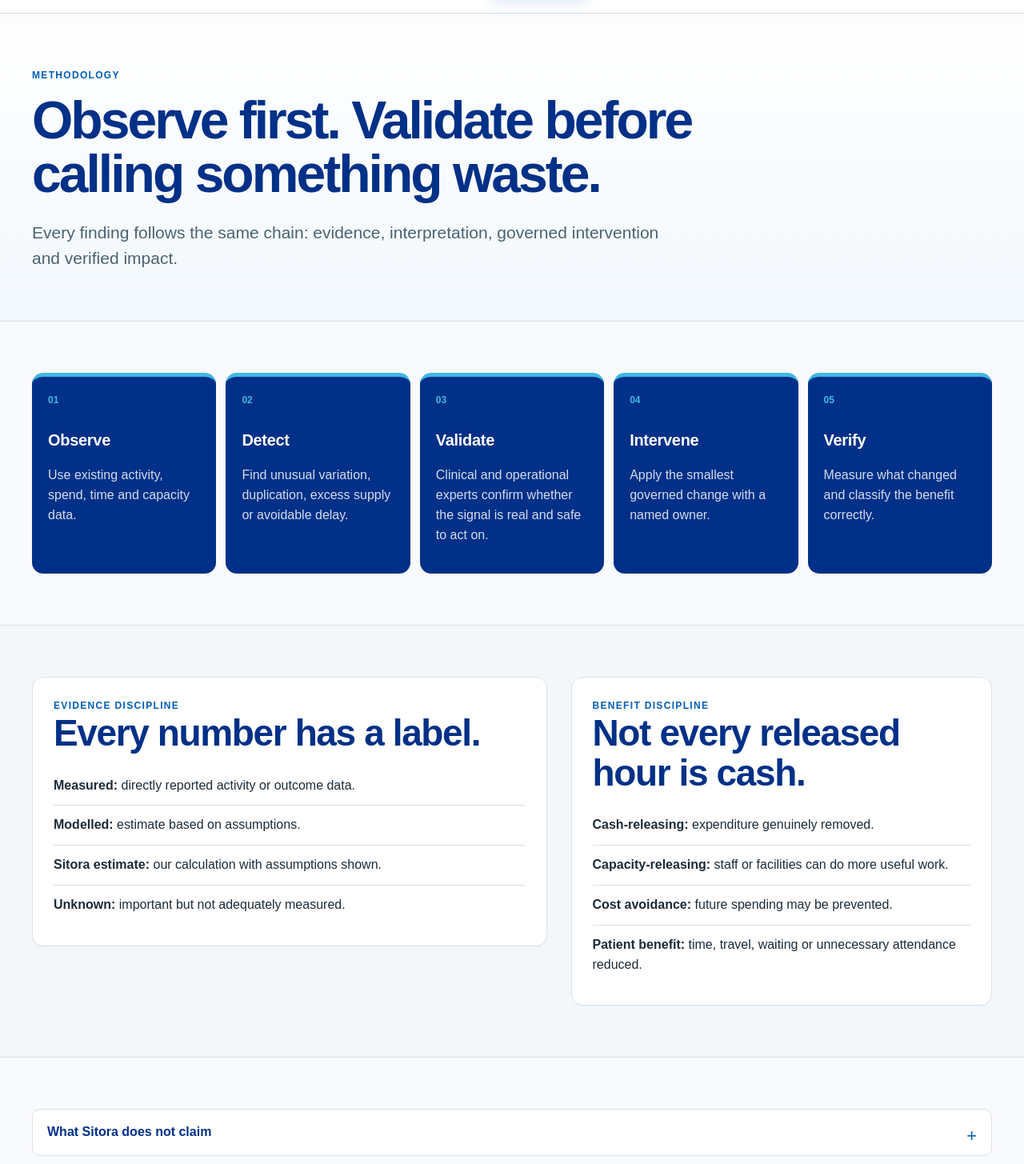
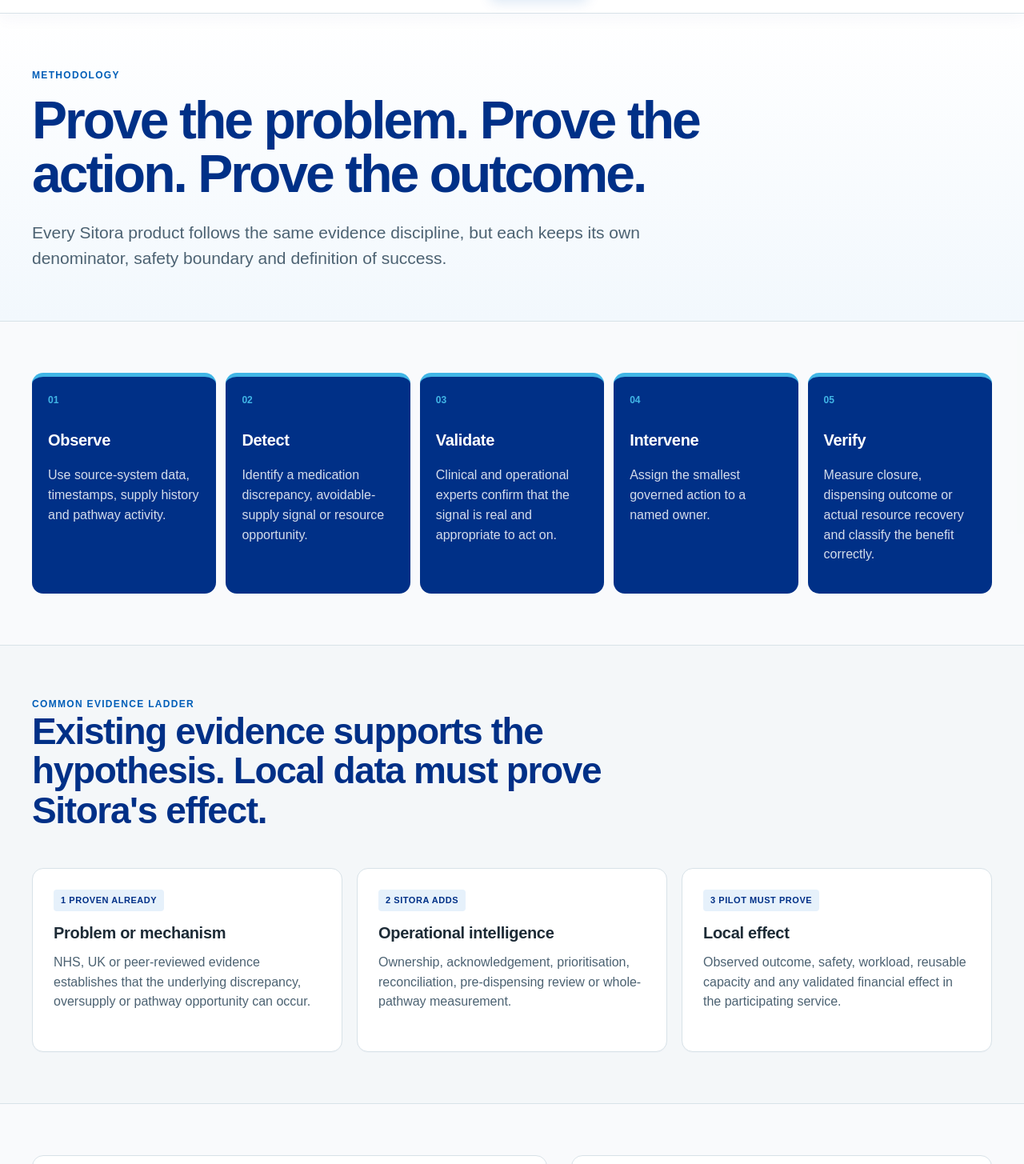
Before and after one commit to Nylon1/NHS, a Next.js app: page /methodology in a window 1280 px wide. Shown: the part 95-1550 px from the top of the page at 80% size. Built offline with nearby package versions, Linux system fonts and the light colour scheme.

Commit message:
Update methodology with three-product proof framework

```diff
--- a/app/methodology/page.tsx
+++ b/app/methodology/page.tsx
@@ -1,36 +1,7 @@
-export default function MethodologyPage() {
-  return (
-    <>
-      <section className="page-head">
-        <div className="shell">
-          <div className="eyebrow">Methodology</div>
-          <h1>Observe first. Validate before calling something waste.</h1>
-          <p className="lede">Every finding follows the same chain: evidence, interpretation, governed intervention and verified impact.</p>
-        </div>
-      </section>
-
-      <section className="section">
-        <div className="shell">
-          <div className="process">
-            {[
-              ["01", "Observe", "Use existing activity, spend, time and capacity data."],
-              ["02", "Detect", "Find unusual variation, duplication, excess supply or avoidable delay."],
-              ["03", "Validate", "Clinical and operational experts confirm whether the signal is real and safe to act on."],
-              ["04", "Intervene", "Apply the smallest governed change with a named owner."],
-              ["05", "Verify", "Measure what changed and classify the benefit correctly."]
-            ].map(([n, title, body]) => <div className="process-step" key={title}><span>{n}</span><h3>{title}</h3><p>{body}</p></div>)}
-          </div>
-        </div>
-      </section>
-
-      <section className="section">
-        <div className="shell two-col">
-          <article className="card"><div className="eyebrow">Evidence discipline</div><h2>Every number has a label.</h2><ul className="list-clean"><li><strong>Measured:</strong> directly reported activity or outcome data.</li><li><strong>Modelled:</strong> estimate based on assumptions.</li><li><strong>Sitora estimate:</strong> our calculation with assumptions shown.</li><li><strong>Unknown:</strong> important but not adequately measured.</li></ul></article>
-          <article className="card"><div className="eyebrow">Benefit discipline</div><h2>Not every released hour is cash.</h2><ul className="list-clean"><li><strong>Cash-releasing:</strong> expenditure genuinely removed.</li><li><strong>Capacity-releasing:</strong> staff or facilities can do more useful work.</li><li><strong>Cost avoidance:</strong> future spending may be prevented.</li><li><strong>Patient benefit:</strong> time, travel, waiting or unnecessary attendance reduced.</li></ul></article>
-        </div>
-      </section>
-
-      <section className="section"><div className="shell"><details className="reveal-panel"><summary>What Sitora does not claim</summary><div className="reveal-body"><p>We do not claim that the NHS wastes one single headline £ figure, that all released workforce time becomes cash, that every repeat prescription is unnecessary, or that remote care should replace face-to-face care. The purpose of the first stage is to measure the recoverable proportion accurately.</p></div></details></div></section>
-    </>
-  );
-}
+export default function MethodologyPage(){return <>
+<section className="page-head"><div className="shell"><div className="eyebrow">Methodology</div><h1>Prove the problem. Prove the action. Prove the outcome.</h1><p className="lede">Every Sitora product follows the same evidence discipline, but each keeps its own denominator, safety boundary and definition of success.</p></div></section>
+<section className="section"><div className="shell"><div className="process">{[["01","Observe","Use source-system data, timestamps, supply history and pathway activity."],["02","Detect","Identify a medication discrepancy, avoidable-supply signal or resource opportunity."],["03","Validate","Clinical and operational experts confirm that the signal is real and appropriate to act on."],["04","Intervene","Assign the smallest governed action to a named owner."],["05","Verify","Measure closure, dispensing outcome or actual resource recovery and classify the benefit correctly."]].map(([n,t,b])=><div className="process-step" key={t}><span>{n}</span><h3>{t}</h3><p>{b}</p></div>)}</div></div></section>
+<section className="section"><div className="shell"><div className="section-head"><div><div className="eyebrow">Common evidence ladder</div><h2>Existing evidence supports the hypothesis. Local data must prove Sitora's effect.</h2></div></div><div className="evidence-triptych"><article className="card"><span className="badge">1 Proven already</span><h3 style={{marginTop:12}}>Problem or mechanism</h3><p>NHS, UK or peer-reviewed evidence establishes that the underlying discrepancy, oversupply or pathway opportunity can occur.</p></article><article className="card"><span className="badge">2 Sitora adds</span><h3 style={{marginTop:12}}>Operational intelligence</h3><p>Ownership, acknowledgement, prioritisation, reconciliation, pre-dispensing review or whole-pathway measurement.</p></article><article className="card"><span className="badge">3 Pilot must prove</span><h3 style={{marginTop:12}}>Local effect</h3><p>Observed outcome, safety, workload, reusable capacity and any validated financial effect in the participating service.</p></article></div></div></section>
+<section className="section"><div className="shell two-col"><article className="card"><div className="eyebrow">Evidence discipline</div><h2>Every number has a status.</h2><ul className="list-clean"><li><strong>Measured:</strong> directly observed activity or outcome.</li><li><strong>Published:</strong> external NHS/UK/peer-reviewed evidence with setting and limitation.</li><li><strong>Modelled:</strong> calculated scenario based on explicit assumptions.</li><li><strong>Verified Sitora outcome:</strong> locally observed after governed intervention.</li><li><strong>Unknown:</strong> important but not adequately measured.</li></ul></article><article className="card"><div className="eyebrow">Benefit discipline</div><h2>Keep unlike outcomes apart.</h2><ul className="list-clean"><li><strong>Clinical closure:</strong> discrepancy safely reconciled.</li><li><strong>Cost avoidance:</strong> unnecessary future spend prevented.</li><li><strong>Cash-releasing:</strong> expenditure genuinely removed and finance-validated.</li><li><strong>Capacity-releasing:</strong> staff/facility time demonstrably reusable.</li><li><strong>Patient benefit:</strong> time, travel, waiting or unnecessary treatment burden reduced.</li></ul></article></div></section>
+<section className="section"><div className="shell"><details className="reveal-panel"><summary>What Sitora does not claim</summary><div className="reveal-body"><p>We do not claim one national medicines-waste number, that every unresolved discrepancy causes harm, that every repeat prescription is unnecessary, that published resource effects automatically apply locally, or that released workforce time automatically becomes cash. Those questions require local measurement.</p></div></details></div></section>
+</>}
```
